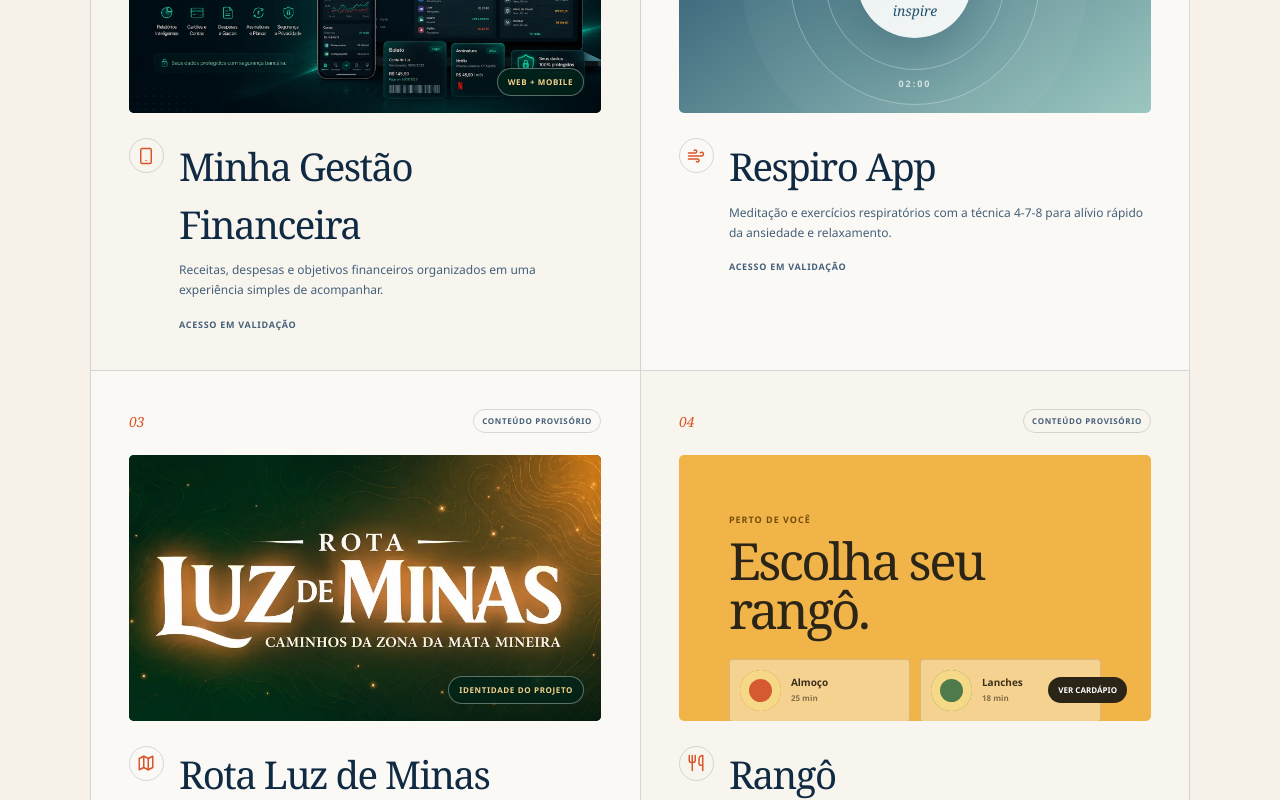
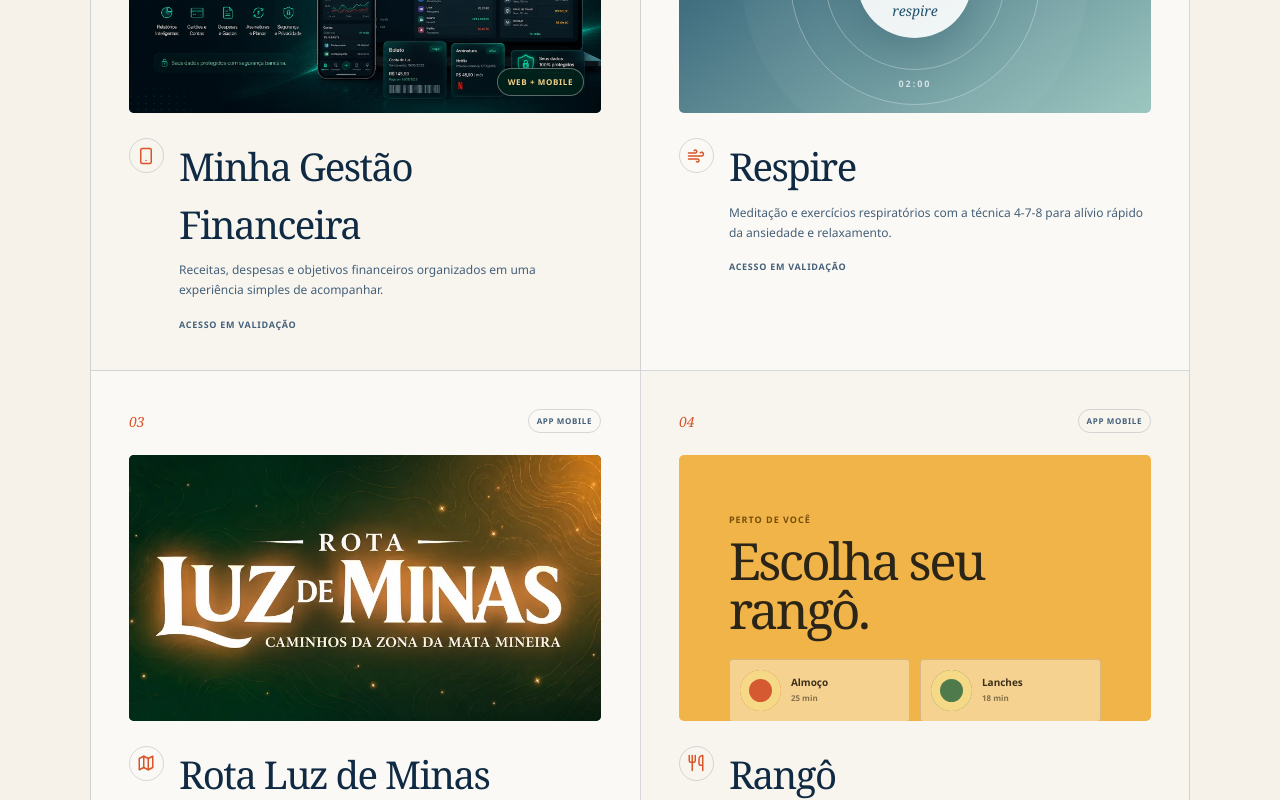
Before and after one commit to hdldev123/hdl-solucoes.github.io, a React (Vite) app: page / in a window 1280 px wide. Shown: the part 2040-2840 px from the top of the page. Built offline with nearby package versions, Linux system fonts and the light colour scheme.

Commit message:
[EMERGENCY] corrige nome do app para Respire, badges e cargos da equipe

```diff
--- a/src/App.jsx
+++ b/src/App.jsx
@@ -37,12 +37,12 @@ const projects = [
     status: 'Web + mobile',
   },
   {
-    name: 'Respiro App',
+    name: 'Respire',
     description:
       'Meditação e exercícios respiratórios com a técnica 4-7-8 para alívio rápido da ansiedade e relaxamento.',
     icon: Wind,
     visual: 'breathe',
-    status: 'React Native + Expo',
+    status: 'App mobile',
   },
   {
     name: 'Rota Luz de Minas',
@@ -50,7 +50,7 @@ const projects = [
       'Rotas e pontos de atendimento organizados para apoiar decisões em campo.',
     icon: Map,
     visual: 'routes',
-    status: 'Conteúdo provisório',
+    status: 'App mobile',
   },
   {
     name: 'Rangô',
@@ -58,7 +58,7 @@ const projects = [
       'Descoberta de comida e conexão local em uma jornada simples e rápida.',
     icon: Utensils,
     visual: 'food',
-    status: 'Conteúdo provisório',
+    status: 'App mobile',
   },
 ];
 
@@ -80,27 +80,27 @@ function getInitialTheme() {
 const team = [
   {
     name: 'Hugo Garcia',
-    role: 'Full-stack · Java',
+    role: 'CFO',
     photo: hugoPhoto,
   },
   {
     name: 'Davydson Maciel',
-    role: 'Full-stack · TypeScript',
+    role: 'CTO',
     photo: davydsonPhoto,
   },
   {
     name: 'Lucas Araújo Ramos',
-    role: 'Full-stack · .NET',
+    role: 'COO',
     photo: lucasPhoto,
   },
   {
     name: 'Matheus Meigre',
-    role: 'Full-stack · .NET & Infra',
+    role: 'CEO',
     photo: matheusPhoto,
   },
   {
     name: 'Phablo Ribeiro',
-    role: 'Full-stack · JavaScript',
+    role: 'CMO',
     photo: phabloPhoto,
   },
 ];
@@ -137,7 +137,7 @@ function ProjectVisual({ type }) {
         <div className="breath-orbit breath-orbit-inner" />
         <div className="breath-core">
           <Wind size={26} strokeWidth={1.5} />
-          <span>inspire</span>
+          <span>respire</span>
         </div>
         <span className="breath-time">02:00</span>
       </div>
@@ -148,7 +148,6 @@ function ProjectVisual({ type }) {
     return (
       <div className="mockup mockup-routes" aria-hidden="true">
         <img className="routes-artwork" src={routesArtwork} alt="" />
-        <span className="artwork-label">Identidade do projeto</span>
       </div>
     );
   }
@@ -163,7 +162,6 @@ function ProjectVisual({ type }) {
         <div><i className="food-picture food-picture-one" /><span>Almoço<br /><small>25 min</small></span></div>
         <div><i className="food-picture food-picture-two" /><span>Lanches<br /><small>18 min</small></span></div>
       </div>
-      <span className="food-action">ver cardápio</span>
     </div>
   );
 }
```
Also changed, not shown: 1 other file (tests, documents, lock files or other folders).
